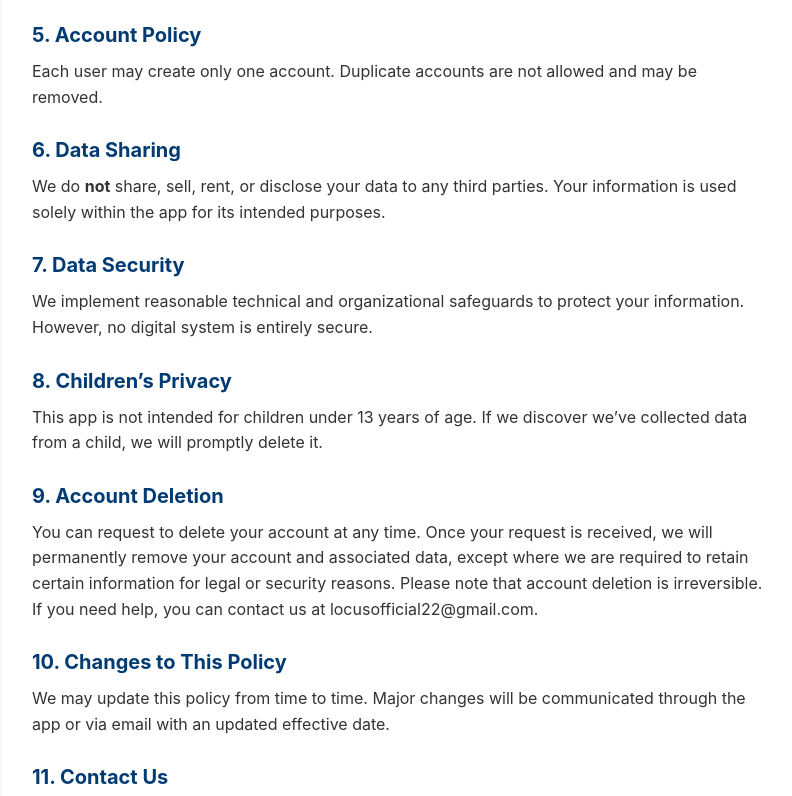
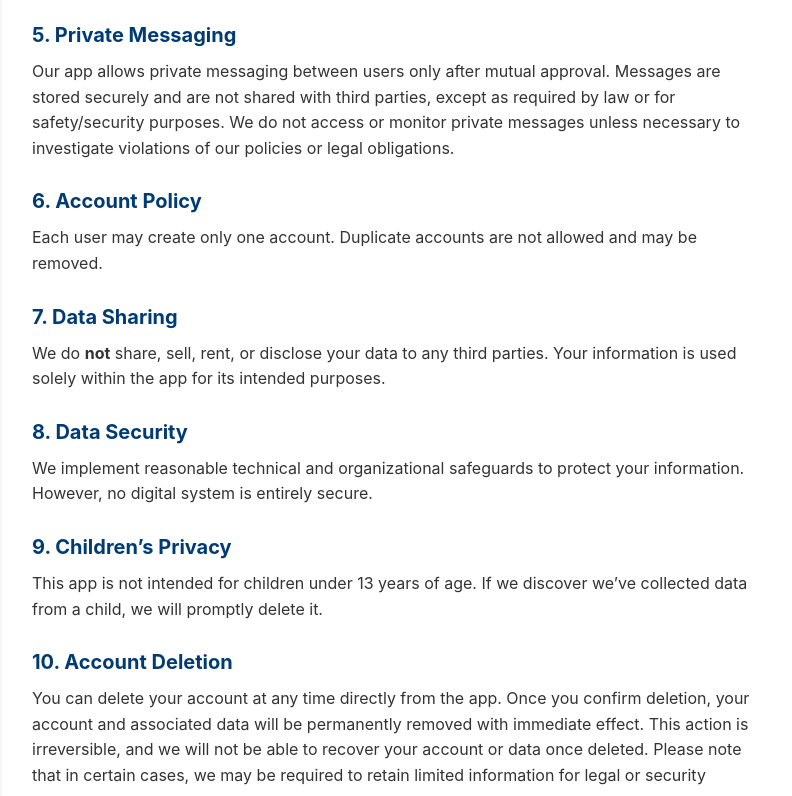
Before and after one commit to four-shadows-in/locus-website-, a React (Vite) app in the folder Locus_Website/: page /privacy in a window 1280 px wide. Shown: the part 940-1736 px from the top of the page, without its empty margins (238-1030 px from the left). Built offline with nearby package versions, Linux system fonts and the light colour scheme.

Commit message:
updated privacy and terms for ps release

```diff
--- a/Locus_Website/src/pages/PrivacyPolicy.jsx
+++ b/Locus_Website/src/pages/PrivacyPolicy.jsx
@@ -5,7 +5,7 @@ const PrivacyPolicy = () => {
   return (
     <div className="privacy-container">
       <h1 className="privacy-title">Locus – Privacy Policy</h1>
-      <p className="privacy-effective-date">Effective Date: 10-07-2025</p>
+      <p className="privacy-effective-date">Effective Date: 17-08-2025</p>
 
       <section>
         <h2>1. Information We Collect</h2>
@@ -62,7 +62,18 @@ const PrivacyPolicy = () => {
       </section>
 
       <section>
-        <h2>5. Account Policy</h2>
+        <h2>5. Private Messaging</h2>
+        <p>
+          Our app allows private messaging between users only after mutual
+          approval. Messages are stored securely and are not shared with third
+          parties, except as required by law or for safety/security purposes. We
+          do not access or monitor private messages unless necessary to
+          investigate violations of our policies or legal obligations.
+        </p>
+      </section>
+
+      <section>
+        <h2>6. Account Policy</h2>
         <p>
           Each user may create only one account. Duplicate accounts are not
           allowed and may be removed.
@@ -70,7 +81,7 @@ const PrivacyPolicy = () => {
       </section>
 
       <section>
-        <h2>6. Data Sharing</h2>
+        <h2>7. Data Sharing</h2>
         <p>
           We do <strong>not</strong> share, sell, rent, or disclose your data to
           any third parties. Your information is used solely within the app for
@@ -79,7 +90,7 @@ const PrivacyPolicy = () => {
       </section>
 
       <section>
-        <h2>7. Data Security</h2>
+        <h2>8. Data Security</h2>
         <p>
           We implement reasonable technical and organizational safeguards to
           protect your information. However, no digital system is entirely
@@ -88,7 +99,7 @@ const PrivacyPolicy = () => {
       </section>
 
       <section>
-        <h2>8. Children’s Privacy</h2>
+        <h2>9. Children’s Privacy</h2>
         <p>
           This app is not intended for children under 13 years of age. If we
           discover we’ve collected data from a child, we will promptly delete
@@ -97,19 +108,19 @@ const PrivacyPolicy = () => {
       </section>
 
       <section>
-        <h2>9. Account Deletion</h2>
+        <h2>10. Account Deletion</h2>
         <p>
-          You can request to delete your account at any time. Once your request
-          is received, we will permanently remove your account and associated
-          data, except where we are required to retain certain information for
-          legal or security reasons. Please note that account deletion is
-          irreversible. If you need help, you can contact us at
-          locusofficial22@gmail.com.
+          You can delete your account at any time directly from the app. Once
+          you confirm deletion, your account and associated data will be
+          permanently removed with immediate effect. This action is
+          irreversible, and we will not be able to recover your account or data
+          once deleted. Please note that in certain cases, we may be required to
+          retain limited information for legal or security reasons.
         </p>
       </section>
 
       <section>
-        <h2>10. Changes to This Policy</h2>
+        <h2>11. Changes to This Policy</h2>
         <p>
           We may update this policy from time to time. Major changes will be
           communicated through the app or via email with an updated effective
@@ -118,7 +129,7 @@ const PrivacyPolicy = () => {
       </section>
 
       <section>
-        <h2>11. Contact Us</h2>
+        <h2>12. Contact Us</h2>
         <p>📧 locusofficial22@gmail.com</p>
       </section>
     </div>
--- a/Locus_Website/src/pages/TermsAndConditions.jsx
+++ b/Locus_Website/src/pages/TermsAndConditions.jsx
@@ -5,12 +5,12 @@ const TermsAndConditions = () => {
   return (
     <div className="terms-container">
       <h1 className="terms-title">Locus – Terms and Conditions</h1>
-      <p className="terms-effective-date">Effective Date: 30-06-2025</p>
+      <p className="terms-effective-date">Effective Date: 17-08-2025</p>
 
       <section>
         <h2>1. Eligibility</h2>
         <p>
-          You must be at least 15 years old to use Locus. By using the App, you
+          You must be at least 13 years old to use Locus. By using the App, you
           confirm that you meet this age requirement and are legally permitted
           to enter into this agreement.
         </p>
@@ -67,15 +67,7 @@ const TermsAndConditions = () => {
       </section>
 
       <section>
-        <h2>7. Location Updates & Notifications</h2>
-        <p>
-          Location updates occur every 15 minutes by default. Opting out may
-          delay notifications or messaging.
-        </p>
-      </section>
-
-      <section>
-        <h2>8. Multiple Accounts Policy</h2>
+        <h2>7. Multiple Accounts Policy</h2>
         <p>
           Only one account per user is allowed. Violations may lead to
           suspension or ban.
@@ -83,7 +75,7 @@ const TermsAndConditions = () => {
       </section>
 
       <section>
-        <h2>9. Data and Permissions</h2>
+        <h2>8. Data and Permissions</h2>
         <p>We request access to:</p>
         <ul>
           <li>Location – to connect with users nearby</li>
@@ -93,7 +85,7 @@ const TermsAndConditions = () => {
       </section>
 
       <section>
-        <h2>10. Termination</h2>
+        <h2>9. Termination</h2>
         <p>
           We may terminate accounts that violate these Terms or cause harm to
           the community.
@@ -101,7 +93,7 @@ const TermsAndConditions = () => {
       </section>
 
       <section>
-        <h2>11. Changes to These Terms</h2>
+        <h2>10. Changes to These Terms</h2>
         <p>
           We may update these Terms and notify you via the App or email.
           Continued use implies acceptance.
@@ -109,7 +101,7 @@ const TermsAndConditions = () => {
       </section>
 
       <section>
-        <h2>12. Contact</h2>
+        <h2>11. Contact</h2>
         <p>📧 locusofficial22@gmail.com</p>
       </section>
     </div>
```
